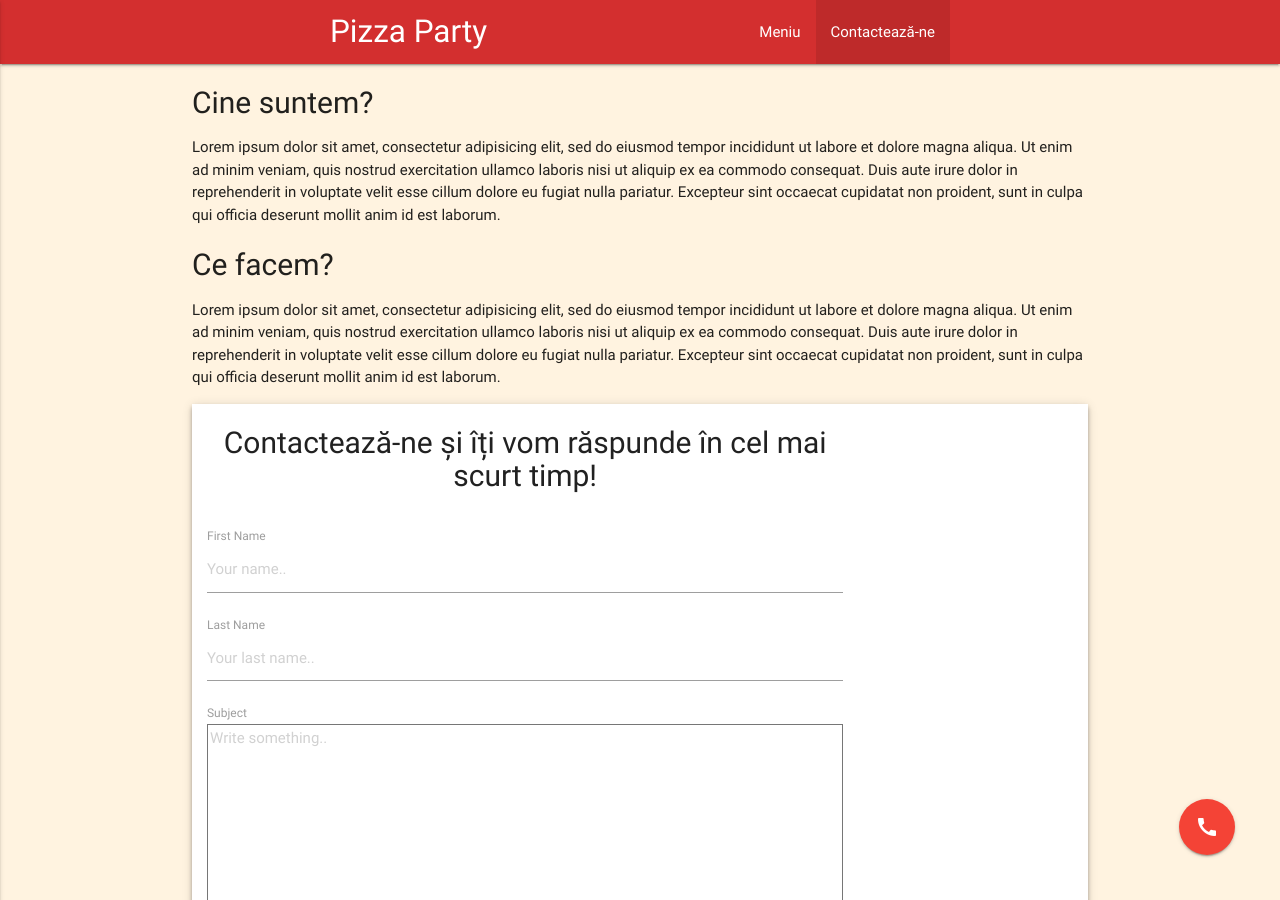
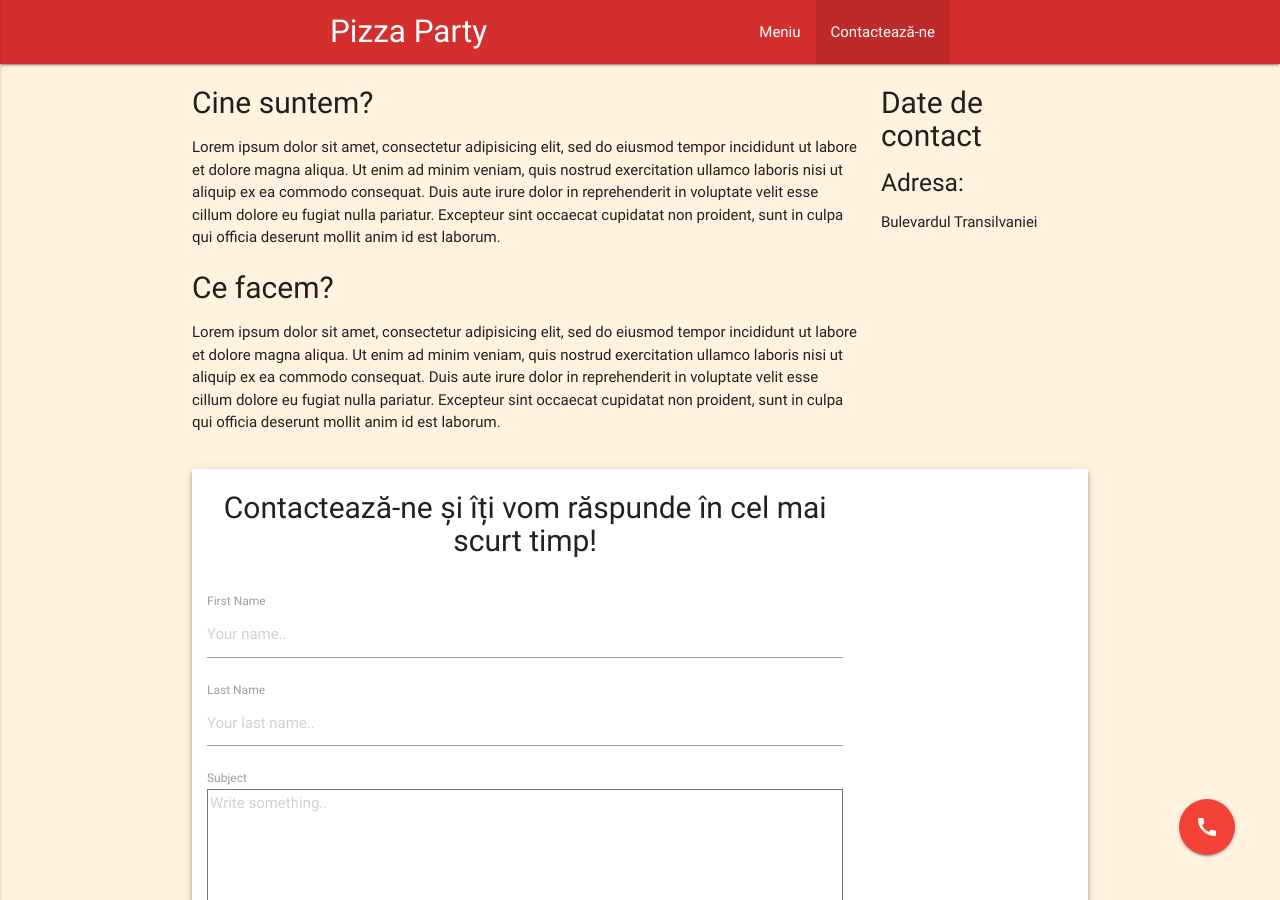
Before and after one commit to danieldeicide/pizza-party-mdl, a Jekyll site: the page built from contact.html, in a window 1280 px wide and 900 px high. Built offline with Jekyll 4.4.1, drawn with Linux system fonts in a browser that asks for light colours; nearby versions of some CDN libraries.

Commit message:
dsad
sadsa

```diff
--- a/contact.html
+++ b/contact.html
@@ -4,10 +4,24 @@ title: Contactează-ne
 description: Feel free to contact us
 ---
 <div class="container">
-  <h3>Cine suntem?</h3>
-  <p>Lorem ipsum dolor sit amet, consectetur adipisicing elit, sed do eiusmod tempor incididunt ut labore et dolore magna aliqua. Ut enim ad minim veniam, quis nostrud exercitation ullamco laboris nisi ut aliquip ex ea commodo consequat. Duis aute irure dolor in reprehenderit in voluptate velit esse cillum dolore eu fugiat nulla pariatur. Excepteur sint occaecat cupidatat non proident, sunt in culpa qui officia deserunt mollit anim id est laborum.</p>
-  <h3>Ce facem?</h3>
-  <p>Lorem ipsum dolor sit amet, consectetur adipisicing elit, sed do eiusmod tempor incididunt ut labore et dolore magna aliqua. Ut enim ad minim veniam, quis nostrud exercitation ullamco laboris nisi ut aliquip ex ea commodo consequat. Duis aute irure dolor in reprehenderit in voluptate velit esse cillum dolore eu fugiat nulla pariatur. Excepteur sint occaecat cupidatat non proident, sunt in culpa qui officia deserunt mollit anim id est laborum.</p>
+  <div class="row">
+    <div class="col s12 m9">
+      <h3>Cine suntem?</h3>
+      <p>Lorem ipsum dolor sit amet, consectetur adipisicing elit, sed do eiusmod tempor incididunt ut labore et dolore magna aliqua. Ut enim ad minim veniam, quis nostrud exercitation ullamco laboris nisi ut aliquip ex ea commodo consequat. Duis aute irure dolor in reprehenderit in voluptate velit esse cillum dolore eu fugiat nulla pariatur. Excepteur sint occaecat cupidatat non proident, sunt in culpa qui officia deserunt mollit anim id est laborum.</p>
+      <h3>Ce facem?</h3>
+      <p>Lorem ipsum dolor sit amet, consectetur adipisicing elit, sed do eiusmod tempor incididunt ut labore et dolore magna aliqua. Ut enim ad minim veniam, quis nostrud exercitation ullamco laboris nisi ut aliquip ex ea commodo consequat. Duis aute irure dolor in reprehenderit in voluptate velit esse cillum dolore eu fugiat nulla pariatur. Excepteur sint occaecat cupidatat non proident, sunt in culpa qui officia deserunt mollit anim id est laborum.</p>
+    </div>
+    <div class="col s12 m3">
+      <h3>Date de contact</h3>
+      <div class="">
+        <h5>Adresa:</h5>
+        <p>Bulevardul Transilvaniei</p>
+      </div>
+    </div>
+  </div>
 </div>
+
+
+
 {% include form.html %}
 {% include map.html %}
```
